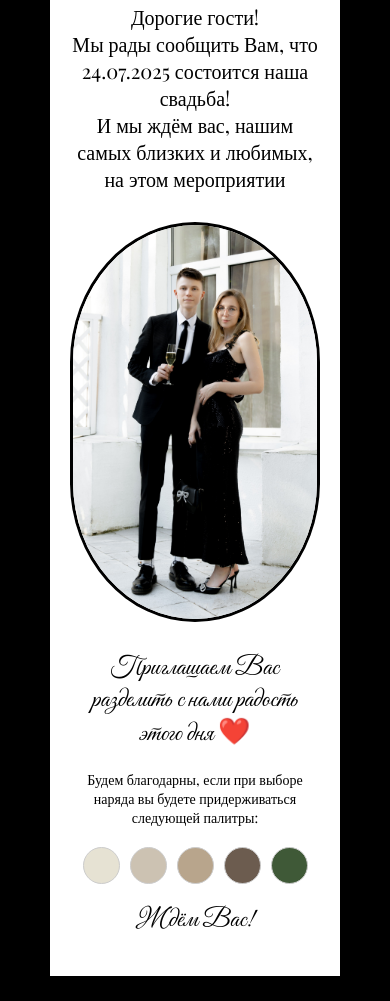
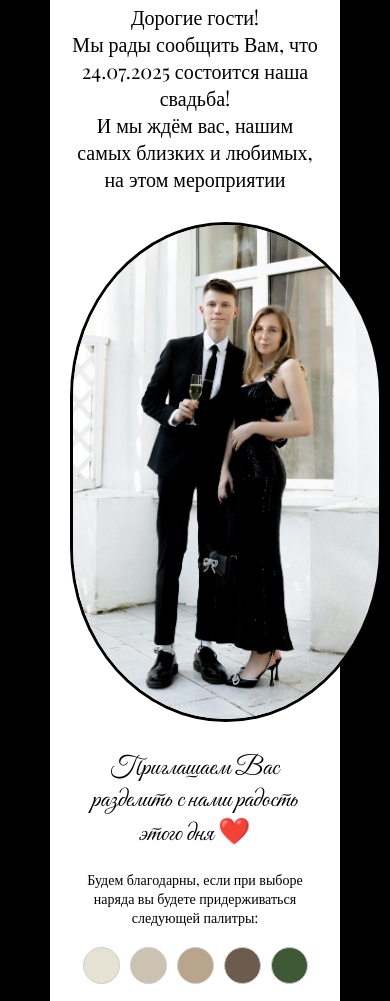
Before and after one commit to saanyaa/sanya-ira-wedding, a plain HTML site: page index.html in a window 390 px wide. Shown: the part 786-1787 px from the top of the page. Drawn offline with nearby package versions, Linux system fonts and the light colour scheme.

Commit message:
Update index.html

```diff
--- a/index.html
+++ b/index.html
@@ -137,7 +137,7 @@
       border: 3px solid #000;
       border-radius: 50% / 35%;
       overflow: hidden;
-      width: 100%;
+      width: clamp(200px, 80vw, 350px);
       max-width: 350px;
       aspect-ratio: 5 / 8;
       margin: 30px auto;
```
